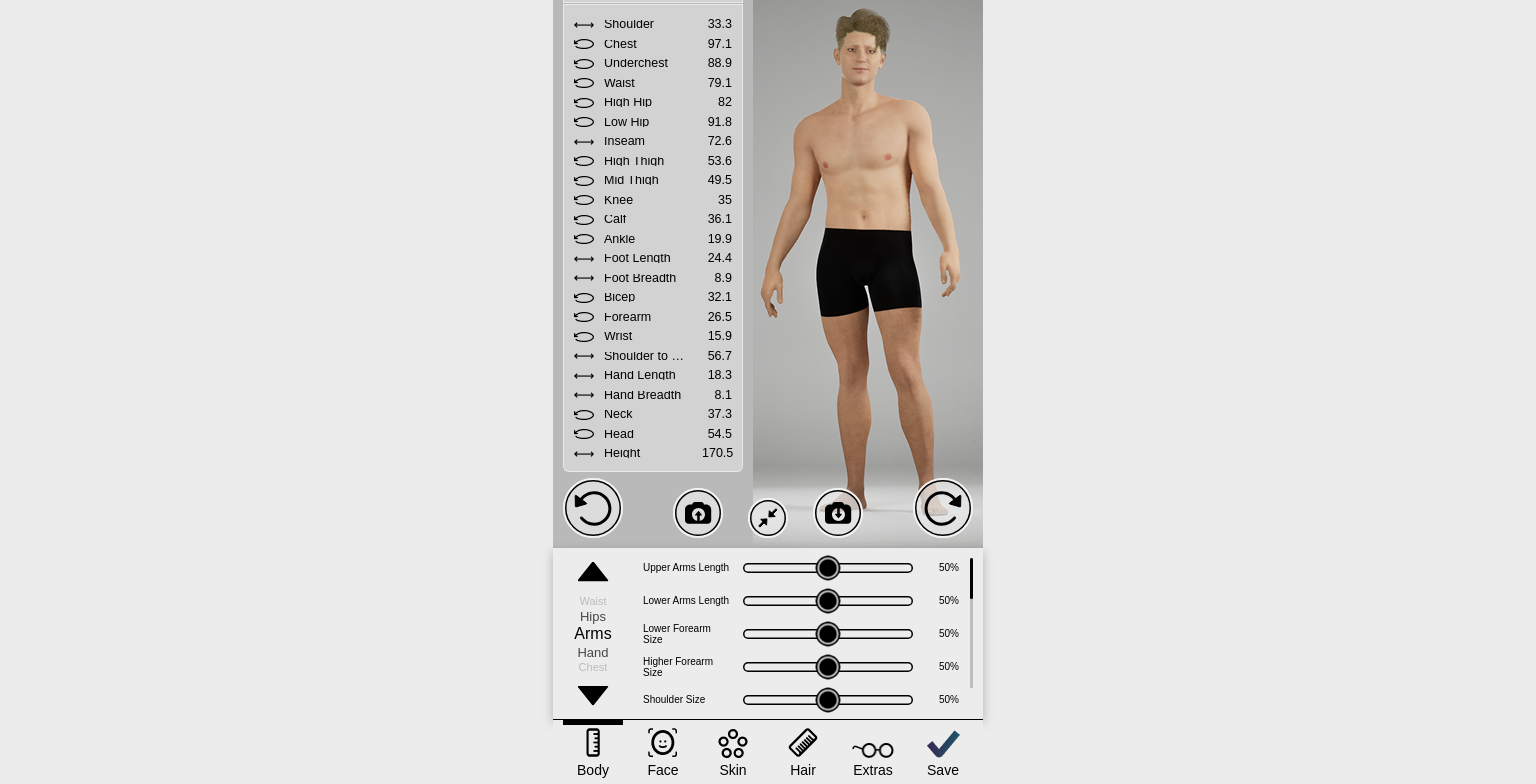
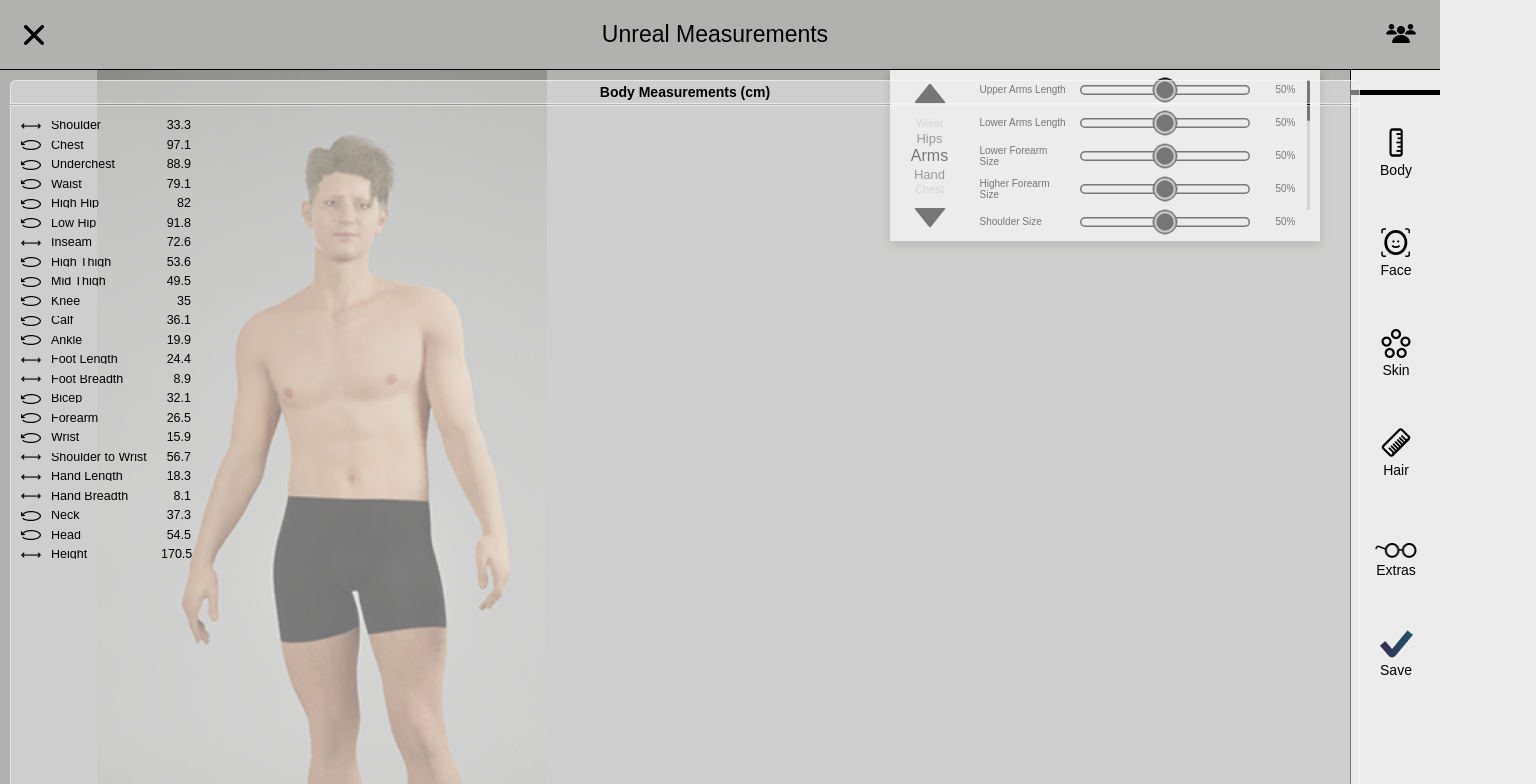
Before and after one commit to filipal/fitspace-pixel-streaming-frontend, a React (Vite) app: page /unreal-measurements in a window 1536 px wide. Both pictures are taken after a click on the button "Body". Shown: the top 784 px of the page. Built offline with nearby package versions, Linux system fonts and the light colour scheme.

Commit message:
problem sa skrolom u web prikazu

```diff
--- a/src/components/BottomAccordion/BottomAccordion.module.scss
+++ b/src/components/BottomAccordion/BottomAccordion.module.scss
@@ -85,3 +85,28 @@
   white-space: nowrap;
   padding: 0 4px;
 }
+
+
+@media (min-width: 1440px) {
+  .container {
+    width: 335px;
+    height: 100%;
+  }
+
+  .left {
+    height: 100%;
+  }
+
+  .right {
+    width: calc(100% - 80px);
+    height: 100%;
+  }
+
+  .rightInner {
+    width: calc(100% - 20px);
+    height: 100%;
+  }
+
+  .arrowUp img { transform: rotate(180deg); }
+  .arrowDown img { transform: rotate(0deg); }
+}
--- a/src/components/DataPanel/DataPanel.module.scss
+++ b/src/components/DataPanel/DataPanel.module.scss
@@ -85,3 +85,15 @@
   line-height: 9px;
   text-align: right;
 }
+
+
+@media (min-width: 1440px) {
+  .dataPanel {
+    width: 100%;
+    height: 100%;
+  }
+
+  .dataPanelContent {
+    height: calc(100% - 24px);
+  }
+}
--- a/src/pages/UnrealMeasurements.module.scss
+++ b/src/pages/UnrealMeasurements.module.scss
@@ -12,9 +12,17 @@
 }
 
 .centralWrapper {
+  position: relative;
   display: flex;
   flex-direction: column;
   align-items: center;
+}
+
+.dataPanelWrapper {
+  position: absolute;
+  top: 10px;
+  left: calc(50% - 205px);
+  z-index: 1;
 }
 
 .avatarSection {
@@ -285,3 +293,96 @@
   justify-content: center;
   order: 3; // Stavlja label na dno
 }
+
+@media (min-width: 1440px) {
+  .page {
+    width: 100%;          /* umjesto fiksnog width:1440px (opcija: zadrži ako želiš striktno) */
+    max-width: 1440px;
+    min-height: 1024px;
+    align-items: flex-start;
+    background: #B1B1B0;
+    position: relative;
+  }
+
+  .centralWrapper {
+    flex-direction: row;
+    align-items: flex-start;
+    width: calc(100% - 90px);
+    /* min-height ostaje da može rasti s contentom */
+    min-height: calc(1024px - 70px);
+    justify-content: flex-start;
+    padding-left: 20px;
+  }
+
+  .avatarSection {
+    width: 604px;
+    height: 953px;
+  }
+
+  .bodySelected {
+    height: 953px;
+    justify-content: center;
+  }
+
+  .bodySelected::before {
+    display: none;
+  }
+
+  .bodySelected .avatarImage {
+    width: 100%;
+    height: 100%;
+  }
+
+  .dataPanelWrapper {
+    position: static;
+    width: 273px;
+    height: 752px;
+    margin-left: 20px;
+  }
+
+  .accordion {
+    width: 335px;
+    height: 100%;
+    margin-left: 20px;
+  }
+
+  .bottomSection {
+    position: absolute;
+    top: 70px;
+    right: 0;
+    width: 90px;
+    /* height: calc(100% - 70px);  // uklonjeno da ne ovisi o eventualno limitiranom parentu */
+    min-height: calc(1024px - 70px);
+    border-top: none;
+    border-left: 1px solid #000;
+    margin-bottom: 0;
+    padding-top: 20px;
+    justify-content: flex-start;
+  }
+
+  .bottomSection::after {
+    display: none;
+  }
+
+  .bottomNav {
+    width: 90px;
+    height: 639px;
+    flex-direction: column;
+    margin-top: 0;
+    align-items: center;
+  }
+
+  .navButton {
+    width: 90px;
+    height: 90px;
+  }
+
+  .navButton:not(:first-child) {
+    margin-left: 0;
+    margin-top: 10px;
+  }
+}
+
+@media (min-width: 1024px) {
+
+}
--- a/src/pages/UnrealMeasurements.tsx
+++ b/src/pages/UnrealMeasurements.tsx
@@ -130,12 +130,10 @@ export default function UnrealMeasurements() {
       />
 
       <div className={styles.centralWrapper}>
-  <div className={`${styles.avatarSection} ${selectedNav === 'Body' ? styles.bodySelected : ''} ${selectedNav === 'Face' ? styles.faceSelected : ''} ${selectedNav === 'Skin' ? styles.skinSelected : ''} ${selectedNav === 'Hair' ? styles.hairSelected : ''} ${selectedNav === 'Extras' ? styles.extrasSelected : ''}`}>
+        <div className={`${styles.avatarSection} ${selectedNav === 'Body' ? styles.bodySelected : ''} ${selectedNav === 'Face' ? styles.faceSelected : ''} ${selectedNav === 'Skin' ? styles.skinSelected : ''} ${selectedNav === 'Hair' ? styles.hairSelected : ''} ${selectedNav === 'Extras' ? styles.extrasSelected : ''}`}>
           <img src={avatarImage} alt="Avatar" className={styles.avatarImage} />
 
-          {selectedNav === 'Body' && (
-            <DataPanel title="Body Measurements (cm)" measurements={measurements} />
-          )}
+          {/* Body measurements panel positioned separately */}
 
           {/* Body accordion renders below in centralWrapper to preserve position */}
 
@@ -156,6 +154,12 @@ export default function UnrealMeasurements() {
             ))}
           </div>
         </div>
+
+        {selectedNav === 'Body' && (
+          <div className={styles.dataPanelWrapper}>
+            <DataPanel title="Body Measurements (cm)" measurements={measurements} />
+          </div>
+        )}
 
         {selectedNav === 'Body' && (
           <div className={styles.accordion}>
```
Also changed, not shown: src/index.html (+42 -2 lines).
